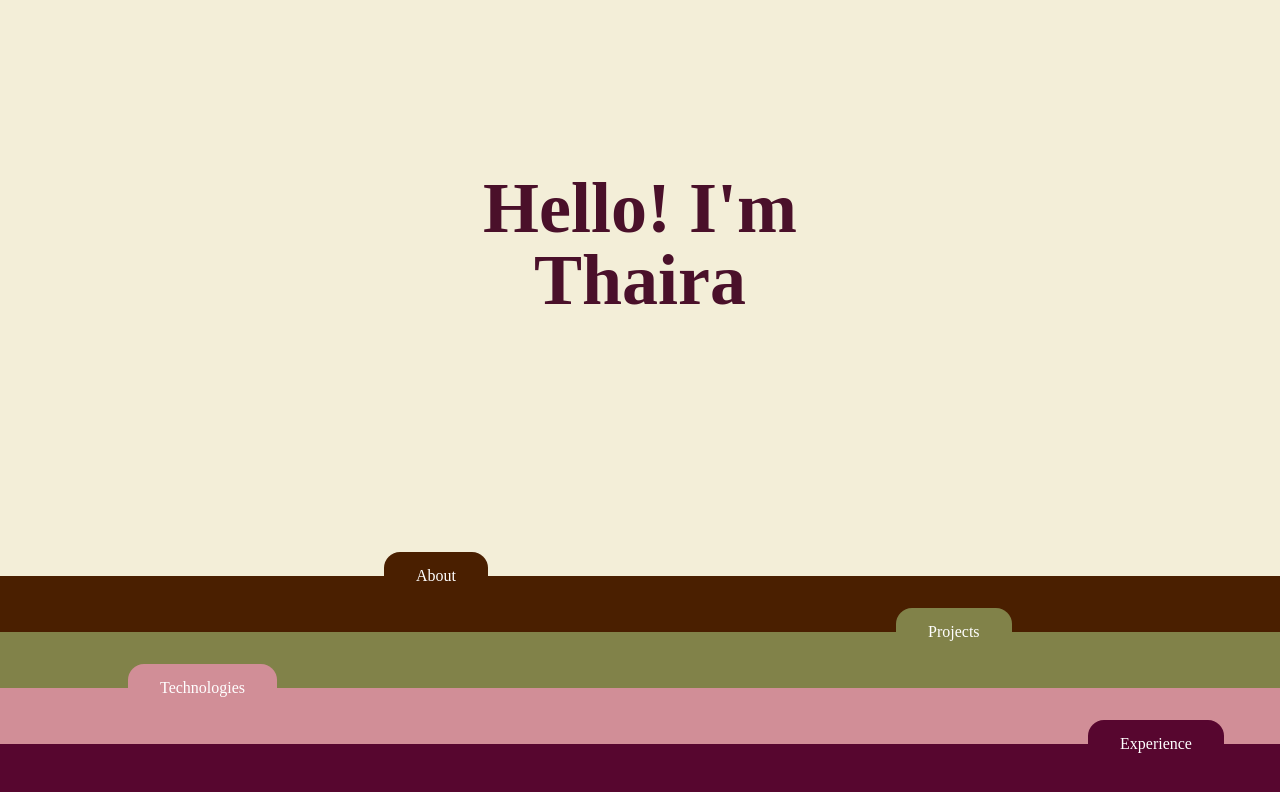
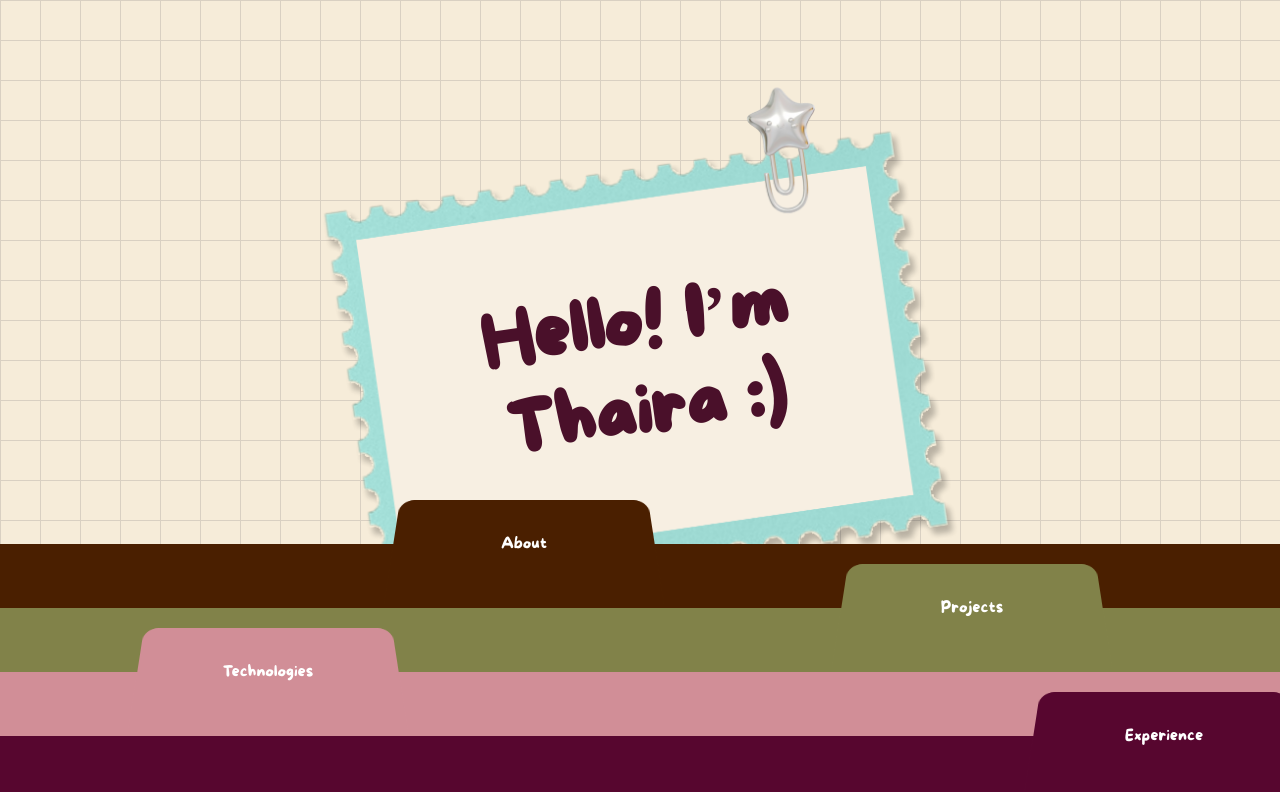
Before and after one commit to thairruh/portfolio, a Next.js app: page / in a window 1280 px wide. Shown: the top 792 px of the page. Built offline with nearby package versions, Linux system fonts and the light colour scheme.

Commit message:
adjusted tab sizing + updated hero section
- made tabs bigger to match mockup more closely
- updated tab positions
- added grid background
- imported png and font for hero section

```diff
--- a/app/globals.css
+++ b/app/globals.css
@@ -12,17 +12,19 @@
   --font-mono: var(--font-geist-mono);
 }
 
-@media (prefers-color-scheme: dark) {
-  :root {
-    --background: #0a0a0a;
-    --foreground: #ededed;
-  }
+
+
+@font-face {
+    font-family: "moresugar";
+    src: url("/fonts/MoreSugar-Regular.ttf") format("truetype");
+    font-weight: normal;
+    font-style: normal;
 }
 
 body {
   background: var(--background);
   color: var(--foreground);
-  font-family: 'Times New Roman', Times, serif;
+  font-family: 'moresugar', 'Times New Roman', Times, serif;
 }
 
 html,
@@ -35,3 +37,21 @@ body {
 body {
   overflow: hidden;
 }
+
+.grid-paper {
+    background-color: #f6ecd9;
+
+    background-image:
+        linear-gradient(
+            to right,
+            #d9d0c2 1px,
+            transparent 1px
+        ),
+        linear-gradient(
+            to bottom,
+            #d9d0c2 1px,
+            transparent 1px
+        );
+
+    background-size: 40px 40px;
+}
--- a/app/page.tsx
+++ b/app/page.tsx
@@ -4,7 +4,7 @@ import FolderStack from "../components/portfolio/FolderStack";
 
 export default function Home() {
   return (
-    <main className="h-svh overflow-hidden bg-[#F3EED8]">
+    <main className=" grid-paper h-svh overflow-hidden">
       <Hero />
       <FolderStack />
     </main>
--- a/components/portfolio/Folder.tsx
+++ b/components/portfolio/Folder.tsx
@@ -37,18 +37,31 @@ export default function Folder({
             type="button"
             onClick={() => onToggle(id)}
             aria-expanded={isOpen}
-            className="relative z-10 h-12 w-full text-white"
+            className="relative z-10 h-16 w-full text-white"
         >
             <span
-                className={`
-                    absolute top-0
-                    -translate-y-1/2
-                    rounded-t-2xl px-8 py-3
-                    ${tabPosition}
-                `}
+            className={`
+                absolute top-0
+                h-30 w-70
+                -translate-y-1/2
+                ${tabPosition}
+            `}
+            >
+            {/* Tab background */}
+            <span
+                className="
+                absolute inset-0
+                origin-bottom
+                rounded-t-2xl
+                [transform:perspective(12rem)_rotateX(12deg)]
+                "
                 style={{ backgroundColor: color }}
-                >
+            />
+
+            {/* Tab text */}
+            <span className="relative z-10 flex h-full items-center justify-center">
                 {title}
+            </span>
             </span>
         </button>
 
--- a/components/portfolio/FolderStack.tsx
+++ b/components/portfolio/FolderStack.tsx
@@ -44,9 +44,9 @@ export default function FolderStack() {
         <section
         className={`
             absolute inset-x-0 bottom-0
-            flex flex-col overflow-hidden pt-6
+            flex flex-col overflow-hidden pt-15
             transition-[height] duration-500 ease-in-out
-            ${isExpanded ? "h-[97svh]" : "h-62"}
+            ${isExpanded ? "h-[97svh]" : "h-79"}
         `}
         >
         <Folder
@@ -66,7 +66,7 @@ export default function FolderStack() {
             color="#818249"
             isOpen={activeFolder === "projects"}
             onToggle={handleToggle}
-            tabPosition="left-[70%]"
+            tabPosition="left-[65%]"
         >
             <ProjectsSection />
         </Folder>
@@ -88,7 +88,7 @@ export default function FolderStack() {
             color="#57062F"
             isOpen={activeFolder === "experience"}
             onToggle={handleToggle}
-            tabPosition="left-[85%]"
+            tabPosition="left-[80%]"
         >
             <ExperienceSection />
         </Folder>
--- a/components/portfolio/Hero.tsx
+++ b/components/portfolio/Hero.tsx
@@ -1,14 +1,36 @@
 export default function Hero() {
     return (
         <section className="flex min-h-[60vh] items-center justify-center px-6">
-        <div className="text-center">
+        <div className="relative w-[min(80vw,800px)]">
+            <img
+                src="/stamp.png"
+                alt=""
+                className="h-auto w-full"
+            />
 
-            <h1 className="mt-2 text-5xl font-bold md:text-7xl text-[#4A102A]">
-            Hello! I'm <br></br> Thaira
-            </h1>
-
-
-        </div>
+            <div
+                className="
+                absolute inset-0
+                flex items-center justify-center
+                px-[15%] pb-[6%]
+                text-center
+                "
+            >
+                <h1
+                className="
+                    text-5xl font-bold leading-tight
+                    text-[#4A102A]
+                    sm:text-6xl
+                    md:text-7xl
+                    rotate-[-8.25deg]
+                "
+                >
+                Hello! I’m
+                <br />
+                Thaira :)
+                </h1>
+            </div>
+            </div>
         </section>
     );
 }
```
Also changed, not shown: public/fonts/MoreSugar-Regular.ttf (added), public/stamp.png (added).
